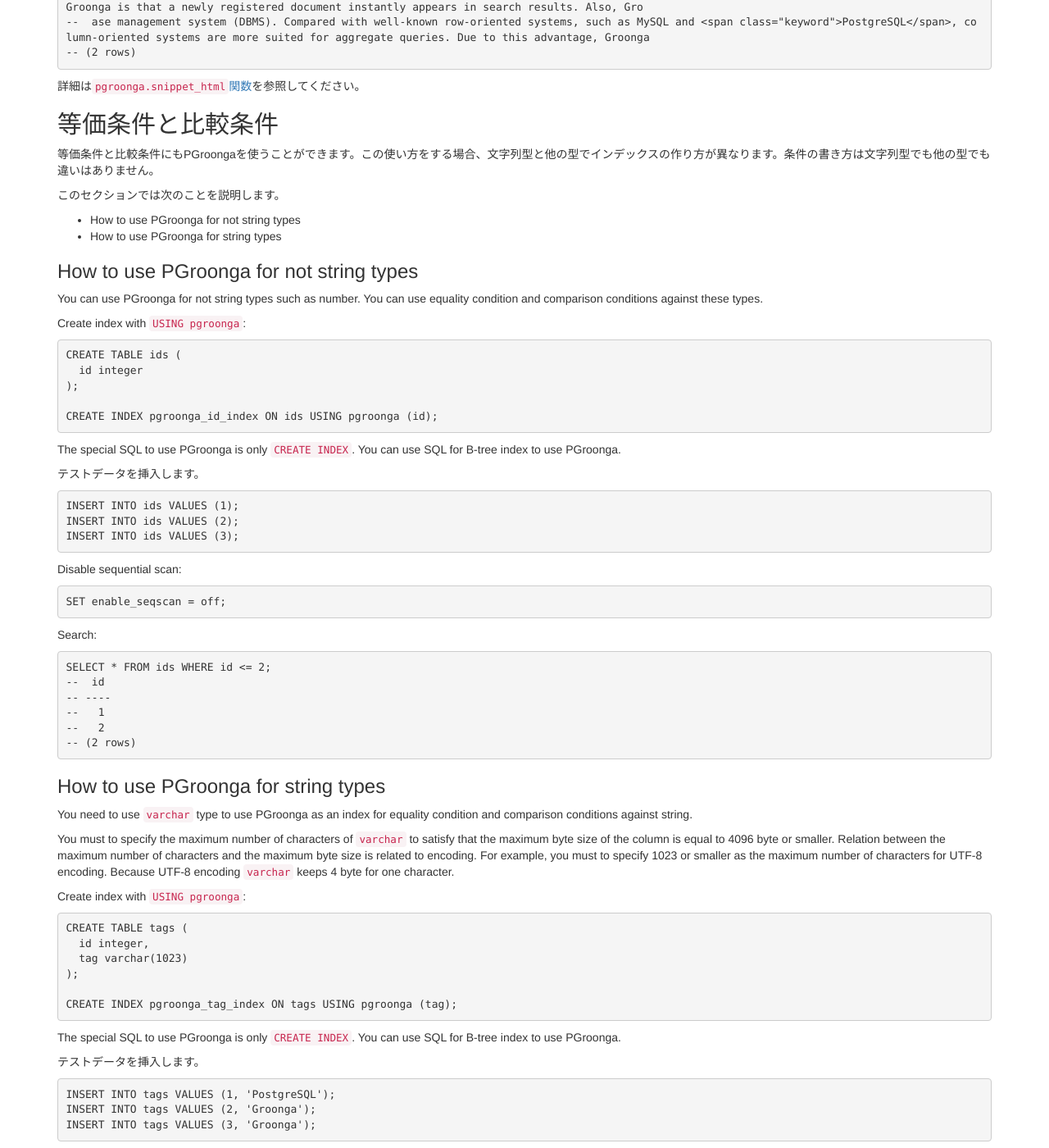
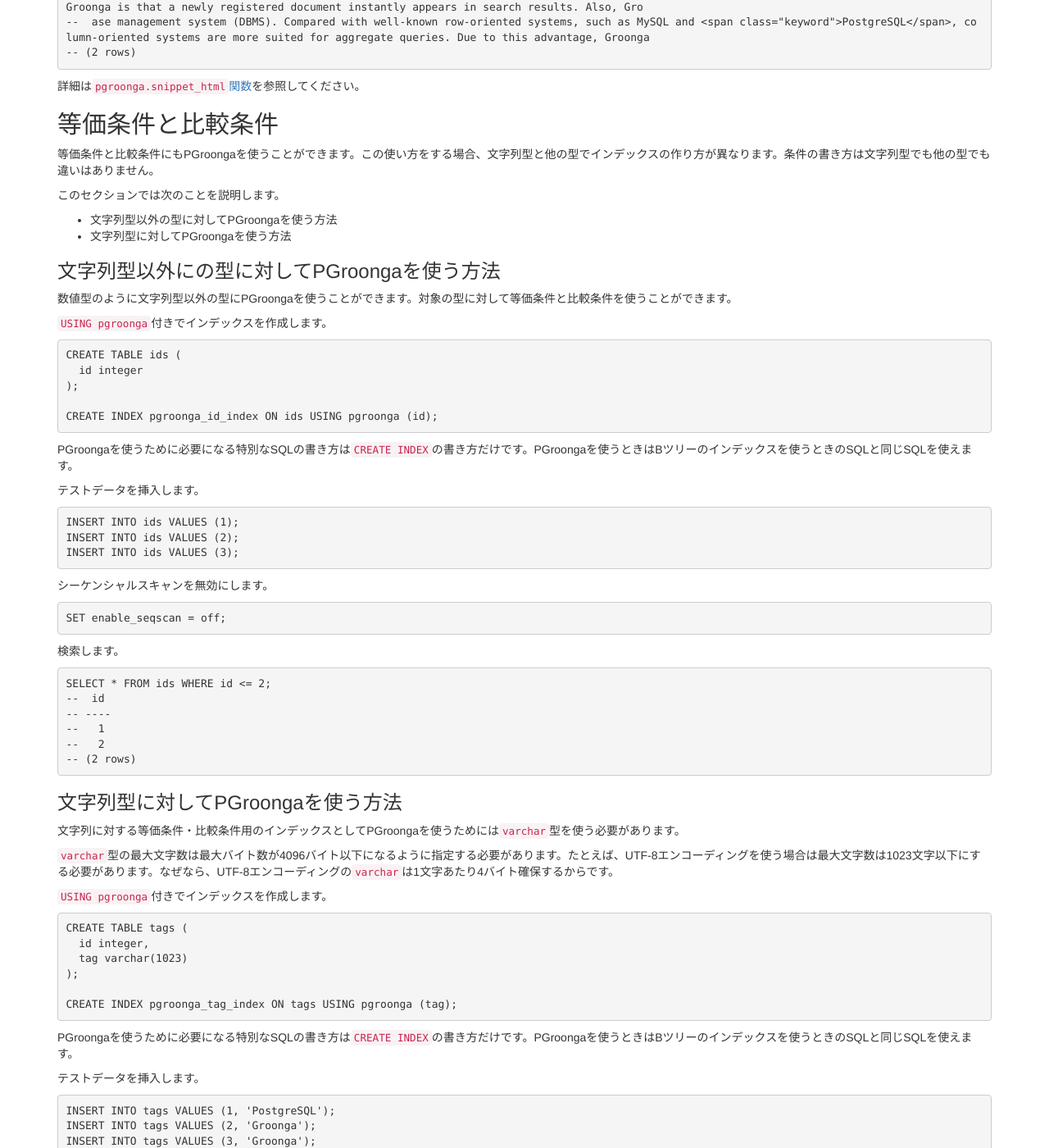
Before and after one commit to pgroonga/pgroonga.github.io, a Jekyll site: the page built from ja/tutorial/index.md, in a window 1280 px wide and 1400 px high, scrolled down 3998 px. Shown: the whole window at 82% size. Built offline with Jekyll 4.4.1, drawn with Linux system fonts in a browser that asks for light colours; some of the changed text lies outside the part shown.

Commit message:
Translate how to use PGroonga for equality and comparison conditions

````diff
--- a/ja/tutorial/index.md
+++ b/ja/tutorial/index.md
@@ -244,14 +244,15 @@
 
 このセクションでは次のことを説明します。
 
-  * How to use PGroonga for not string types
-  * How to use PGroonga for string types
+  * 文字列型以外の型に対してPGroongaを使う方法
+  * 文字列型に対してPGroongaを使う方法
 
-### How to use PGroonga for not string types
 
-You can use PGroonga for not string types such as number. You can use equality condition and comparison conditions against these types.
+### 文字列型以外にの型に対してPGroongaを使う方法
 
-Create index with `USING pgroonga`:
+数値型のように文字列型以外の型にPGroongaを使うことができます。対象の型に対して等価条件と比較条件を使うことができます。
+
+`USING pgroonga`付きでインデックスを作成します。
 
 ```sql
 CREATE TABLE ids (
@@ -261,7 +262,7 @@
 CREATE INDEX pgroonga_id_index ON ids USING pgroonga (id);
 ```
 
-The special SQL to use PGroonga is only `CREATE INDEX`. You can use SQL for B-tree index to use PGroonga.
+PGroongaを使うために必要になる特別なSQLの書き方は`CREATE INDEX`の書き方だけです。PGroongaを使うときはBツリーのインデックスを使うときのSQLと同じSQLを使えます。
 
 テストデータを挿入します。
 
@@ -271,13 +272,13 @@
 INSERT INTO ids VALUES (3);
 ```
 
-Disable sequential scan:
+シーケンシャルスキャンを無効にします。
 
 ```sql
 SET enable_seqscan = off;
 ```
 
-Search:
+検索します。
 
 ```sql
 SELECT * FROM ids WHERE id <= 2;
@@ -288,13 +289,13 @@
 -- (2 rows)
 ```
 
-### How to use PGroonga for string types
+### 文字列型に対してPGroongaを使う方法
 
-You need to use `varchar` type to use PGroonga as an index for equality condition and comparison conditions against string.
+文字列に対する等価条件・比較条件用のインデックスとしてPGroongaを使うためには`varchar`型を使う必要があります。
 
-You must to specify the maximum number of characters of `varchar` to satisfy that the maximum byte size of the column is equal to 4096 byte or smaller. Relation between the maximum number of characters and the maximum byte size is related to encoding. For example, you must to specify 1023 or smaller as the maximum number of characters for UTF-8 encoding. Because UTF-8 encoding `varchar` keeps 4 byte for one character.
+`varchar`型の最大文字数は最大バイト数が4096バイト以下になるように指定する必要があります。たとえば、UTF-8エンコーディングを使う場合は最大文字数は1023文字以下にする必要があります。なぜなら、UTF-8エンコーディングの`varchar`は1文字あたり4バイト確保するからです。
 
-Create index with `USING pgroonga`:
+`USING pgroonga`付きでインデックスを作成します。
 
 ```sql
 CREATE TABLE tags (
@@ -305,7 +306,7 @@
 CREATE INDEX pgroonga_tag_index ON tags USING pgroonga (tag);
 ```
 
-The special SQL to use PGroonga is only `CREATE INDEX`. You can use SQL for B-tree index to use PGroonga.
+PGroongaを使うために必要になる特別なSQLの書き方は`CREATE INDEX`の書き方だけです。PGroongaを使うときはBツリーのインデックスを使うときのSQLと同じSQLを使えます。
 
 テストデータを挿入します。
 
@@ -315,13 +316,13 @@
 INSERT INTO tags VALUES (3, 'Groonga');
 ```
 
-Disable sequential scan:
+シーケンシャルスキャンを無効にします。
 
 ```sql
 SET enable_seqscan = off;
 ```
 
-Search:
+検索します。
 
 ```sql
 SELECT * FROM tags WHERE tag = 'Groonga';
@@ -346,7 +347,7 @@
 
 ### How to use PGroonga for `text` type of array
 
-Create index with `USING pgroonga`:
+`USING pgroonga`付きでインデックスを作成します。
 
 ```sql
 CREATE TABLE docs (
@@ -388,7 +389,7 @@
 
 ### How to use PGroonga for `varchar` type of array
 
-Create index with `USING pgroonga`:
+`USING pgroonga`付きでインデックスを作成します。
 
 ```sql
 CREATE TABLE products (
@@ -502,7 +503,7 @@
               }');
 ```
 
-Disable sequential scan:
+シーケンシャルスキャンを無効にします。
 
 ```sql
 SET enable_seqscan = off;
````
Also changed, not shown: 1 other file.
